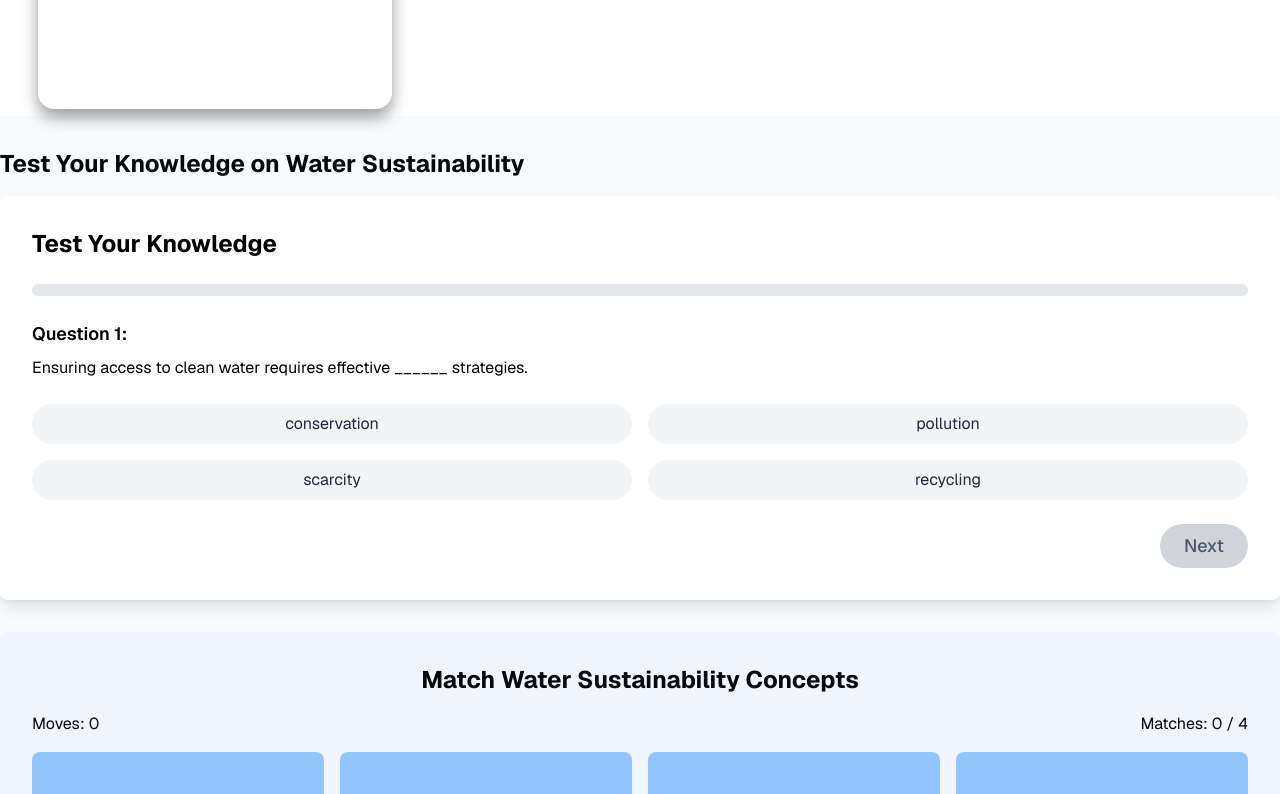
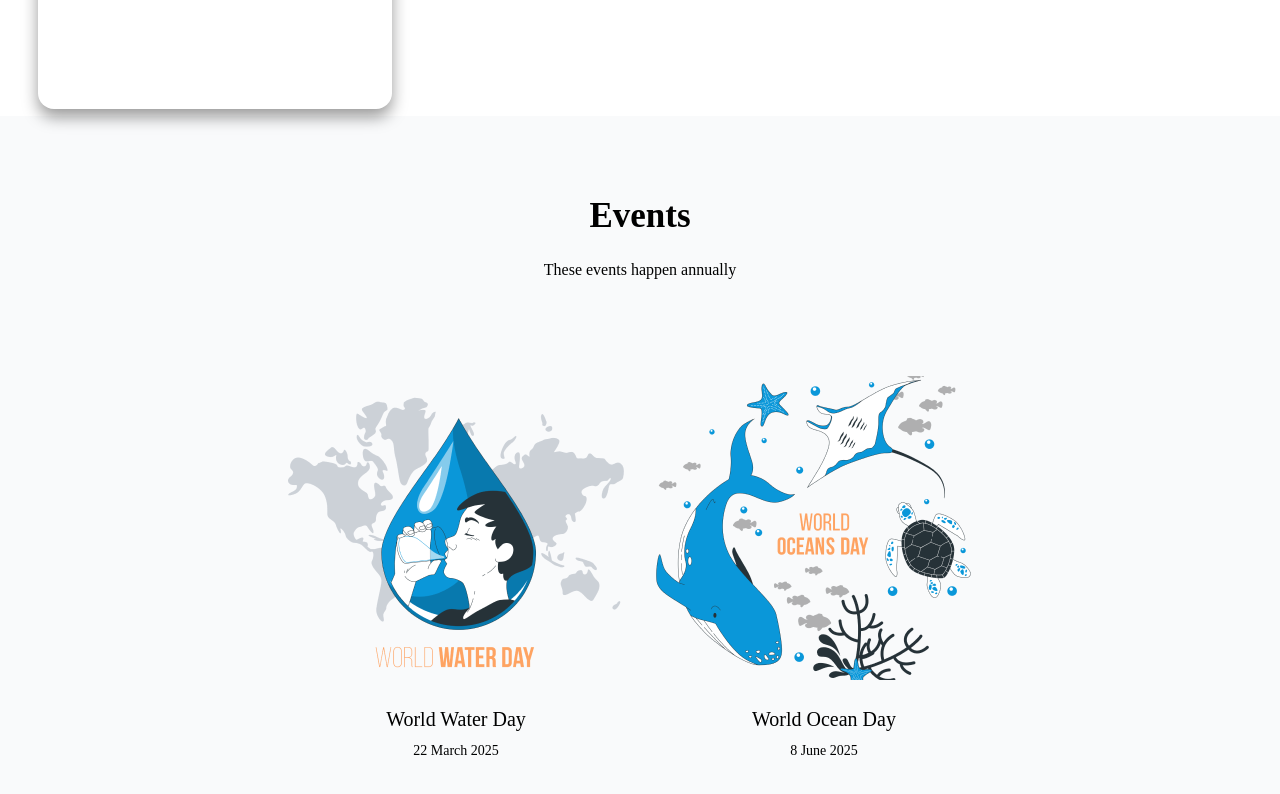
Before and after one commit to unisdgprojectteam38/unisdgteam38-deploy, a Next.js app: page /info in a window 1280 px wide. Shown: the part 2706-3500 px from the top of the page. Built offline with nearby package versions, Linux system fonts and the light colour scheme.

Commit message:
feat(events):completed static events section

```diff
--- a/app/info/page.tsx
+++ b/app/info/page.tsx
@@ -1,6 +1,6 @@
 import React from 'react';
 import { InfographicPage } from '@/components/info/InfographicPage';
-import { HeaderData, TargetsData } from '@/types/infographics';
+import { HeaderData, TargetsData, EventsData } from '@/types/infographics';
 import Image from 'next/image';
 import island from '@/public/island.svg';
 import WaterDropScroll from '@/components/info/sdg6/WaterDropScroll';
@@ -76,6 +76,19 @@ const targetsData: TargetsData = {
   iconSrc: "/path-to-your-icon.png",
 };
 
+const eventsData: EventsData = {
+  title: "Events",
+  description: "These events happen annually",
+  events: [
+    {
+      // Input data of the event card here
+    },
+    {
+      // Input data of the event card here
+    }
+  ]
+};
+
 const quizData = {
   title: "Test Your Knowledge on Water Sustainability",
   questions: [
@@ -118,6 +131,7 @@ export default function InfographicExample() {
     <InfographicPage
       headerData={headerData}
       targetsData={targetsData}
+      eventsData={eventsData}
       quizData={quizData}
       gameData={gameData}
       ScrollComponent={WaterDropScroll}
--- a/components/info/InfographicPage.tsx
+++ b/components/info/InfographicPage.tsx
@@ -5,6 +5,7 @@ import { TargetsSection } from '@/components/info/target/TargetsSection';
 import { QuizSection } from '@/components/info/quiz/QuizSection';
 import { ImageMatchingGame } from '@/components/info/game/image-match/ImageMatchingGame';
 import { Target } from '@/types/infographics';
+import { EventsSection } from './events/EventsSection';
 
 interface QuizQuestion {
   type: "single" | "multiple";
@@ -31,6 +32,13 @@ interface InfographicPageProps {
     targets: Target[];
     iconSrc?: string;
   };
+  eventsData: {
+    title: string;
+    description: string;
+    date: string;
+    events: Event[];
+    imgSrc?: string;
+  }
   quizData?: {
     title: string;
     questions: QuizQuestion[];
@@ -45,6 +53,7 @@ interface InfographicPageProps {
 export const InfographicPage: React.FC<InfographicPageProps> = ({
   headerData,
   targetsData,
+  eventsData,
   quizData,
   gameData,
   ScrollComponent
@@ -55,6 +64,7 @@ export const InfographicPage: React.FC<InfographicPageProps> = ({
         <HeaderSection {...headerData} />
       </div>
       <TargetsSection {...targetsData} />
+      <EventsSection {...eventsData}/>
       {quizData && (
         <div className="my-8">
           <h2 className="text-2xl font-bold mb-4">{quizData.title}</h2>
--- /dev/null
+++ b/components/info/events/EventsCard.tsx
@@ -0,0 +1,29 @@
+import React from 'react';
+import Image from 'next/image';
+
+
+interface EventsCardProps {
+    imgSrc: string;
+    title: string;
+    date: string;
+    href?: string;
+}
+
+export const EventsCard: React.FC<EventsCardProps> = ({ imgSrc, title, date, href = "/" }) => (
+    <div className="pb-6 rounded flex-col justify-start items-center gap-2 inline-flex">
+        <div className="self-stretch px-4 py-1" />
+            <a href={href}>
+                <Image
+                    src={imgSrc}
+                    alt="Event Image"
+                    width ={336}
+                    height = {340}
+                    /></a>
+            <div className="self-stretch h-[82px] p-4 flex-col justify-start items-center gap-2 flex">
+            <div className="self-stretch text-center text-black text-xl font-medium font-['Poppins'] leading-normal">{title}</div>
+            <div className="self-stretch text-center text-black text-sm font-normal font-['Poppins'] leading-[18px]">{date}</div>
+        </div>
+    </div>
+);
+
+export default EventsCard;
--- /dev/null
+++ b/components/info/events/EventsSection.tsx
@@ -0,0 +1,42 @@
+import React from 'react';
+import EventsCard from './EventsCard';
+import { title } from 'process';
+
+interface EventsSectionProps {
+  title: string;
+  description: string;
+  events: Event[];
+}
+
+export const EventsSection: React.FC<EventsSectionProps> = ({
+  title,
+  description,
+  events
+}) => {
+  return (
+    <section className='py-20 px-16 flex flex-col justify-items-center gap-20'>
+      {/* Heading + Subheading Section */}
+        <div className="h-[84px] flex-col gap-6 inline-flex">
+            <div className="self-stretch text-center text-black text-[35px] font-semibold font-['Poppins'] leading-10">{title}</div>
+            <div className="self-stretch text-center text-black text-base font-normal font-['Poppins'] leading-tight">{description}</div>
+        </div>
+      {/* Event Card Container  */}
+      <div className="justify-center items-center gap-8 inline-flex">
+        <EventsCard
+              imgSrc = "/worldwaterday-graphic.png"
+              title = "World Water Day"
+              date = "22 March 2025"
+              href = "https://www.un.org/en/observances/water-day"
+        />
+        <EventsCard
+              imgSrc = "/worldoceanday-graphic.png"
+              title = "World Ocean Day"
+              date = "8 June 2025"
+              href = "https://worldoceanday.org/"
+        />
+      </div>
+    </section>
+  );
+};
+
+export default EventsSection;
```
Also changed, not shown: types/infographics.tsx (+8 -0 lines), public/worldoceanday-graphic.png (added), public/worldwaterday-graphic.png (added).
